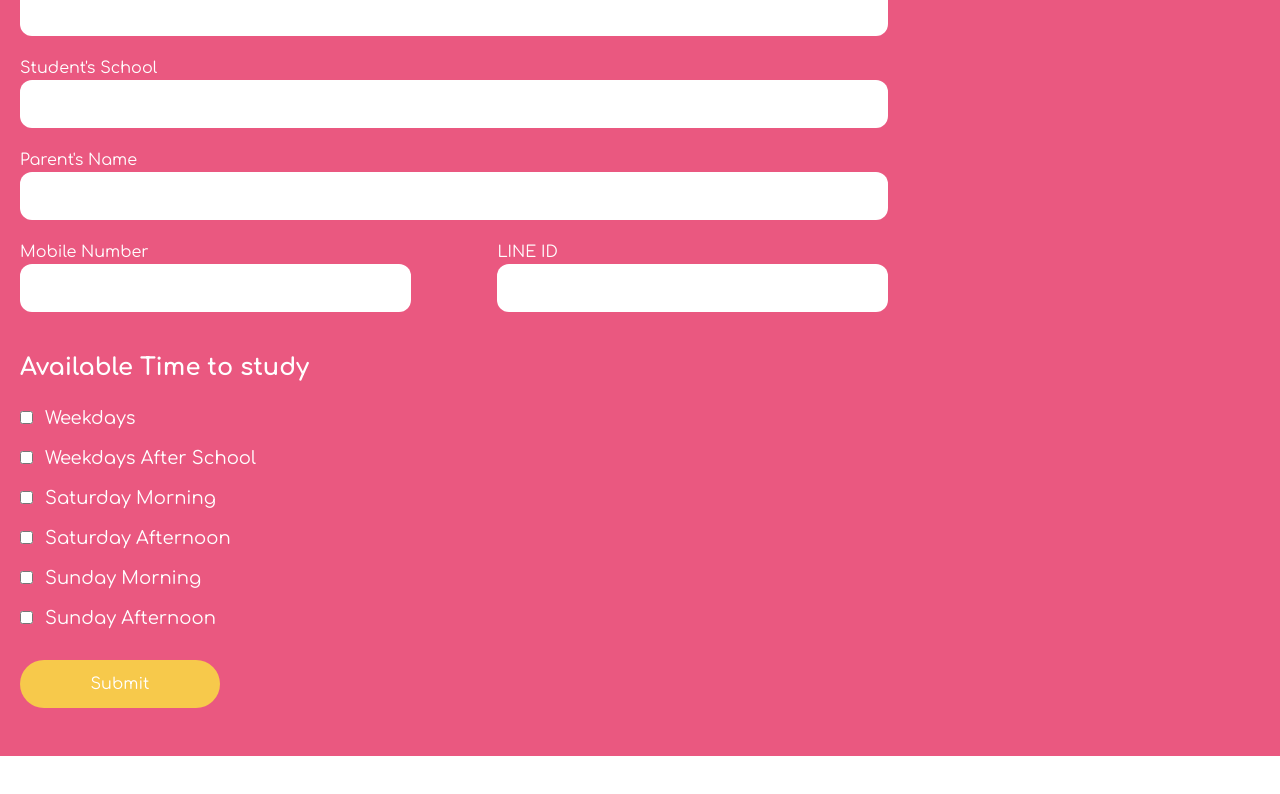
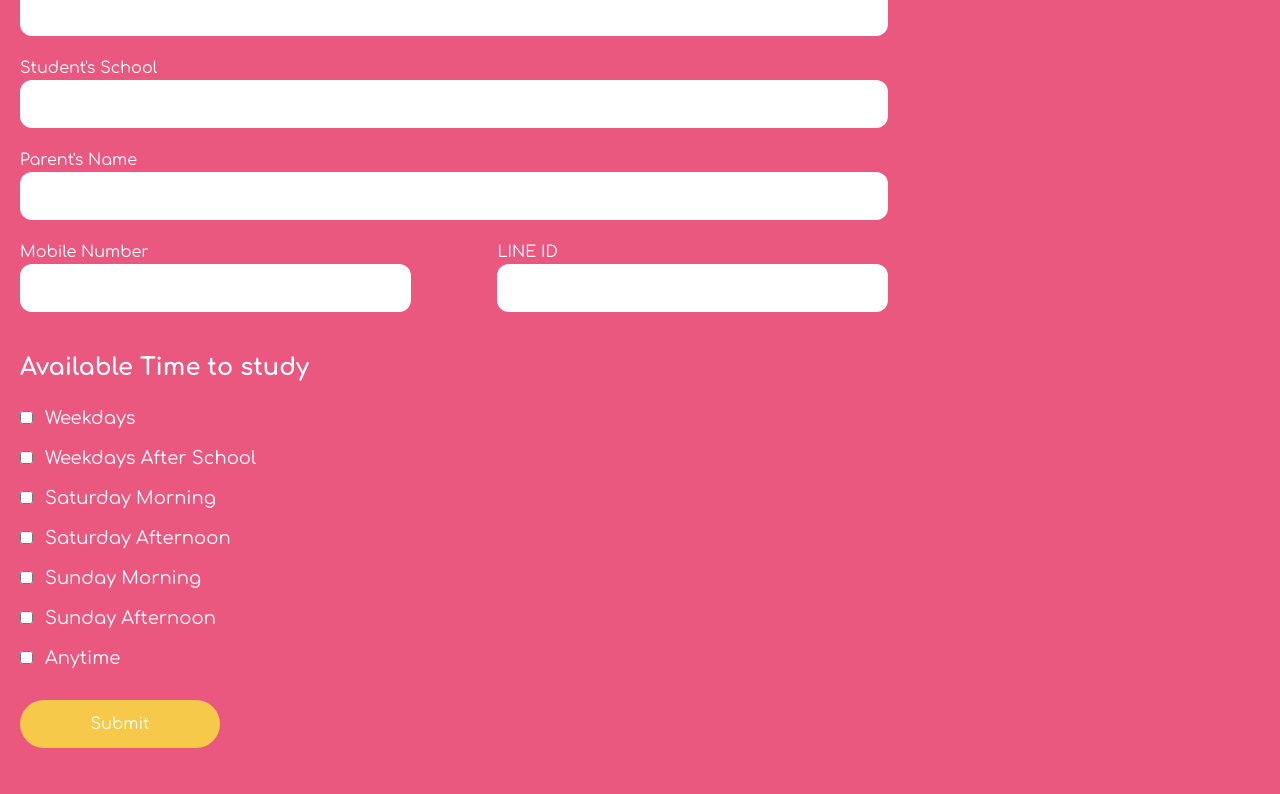
Before and after one commit to Rakyun/codewebsite, a React (Vite) app: page / in a window 1280 px wide. Shown: the part 3615-4409 px from the top of the page. Before the commit the page ends 4371 px from the top, so only its background shows below. Built offline with nearby package versions, Linux system fonts and the light colour scheme.

Commit message:
extended bar

```diff
--- a/src/components/Email.jsx
+++ b/src/components/Email.jsx
@@ -29,7 +29,11 @@ export const Email = () => {
       <h1 className="mb-14 text-3xl font-bold md:text-4xl">
         Join our free Trial Class now!
       </h1>
-      <form ref={form} onSubmit={sendEmail} className="flex w-[70%] flex-col">
+      <form
+        ref={form}
+        onSubmit={sendEmail}
+        className="flex w-[100%] flex-col md:w-[70%]"
+      >
         <h1 className="mb-5 text-2xl">Information</h1>
         <label>Student's Name</label>
         <input
@@ -147,6 +151,17 @@ export const Email = () => {
           Sunday Afternoon
         </label>
 
+        <label htmlFor="option7" className="text-lg">
+          <input
+            type="checkbox"
+            id="option7"
+            name="options[]"
+            value="Anytime"
+            className="mb-5 mr-3"
+          />
+          Anytime
+        </label>
+
         <input
           type="submit"
           value="Submit"
```
